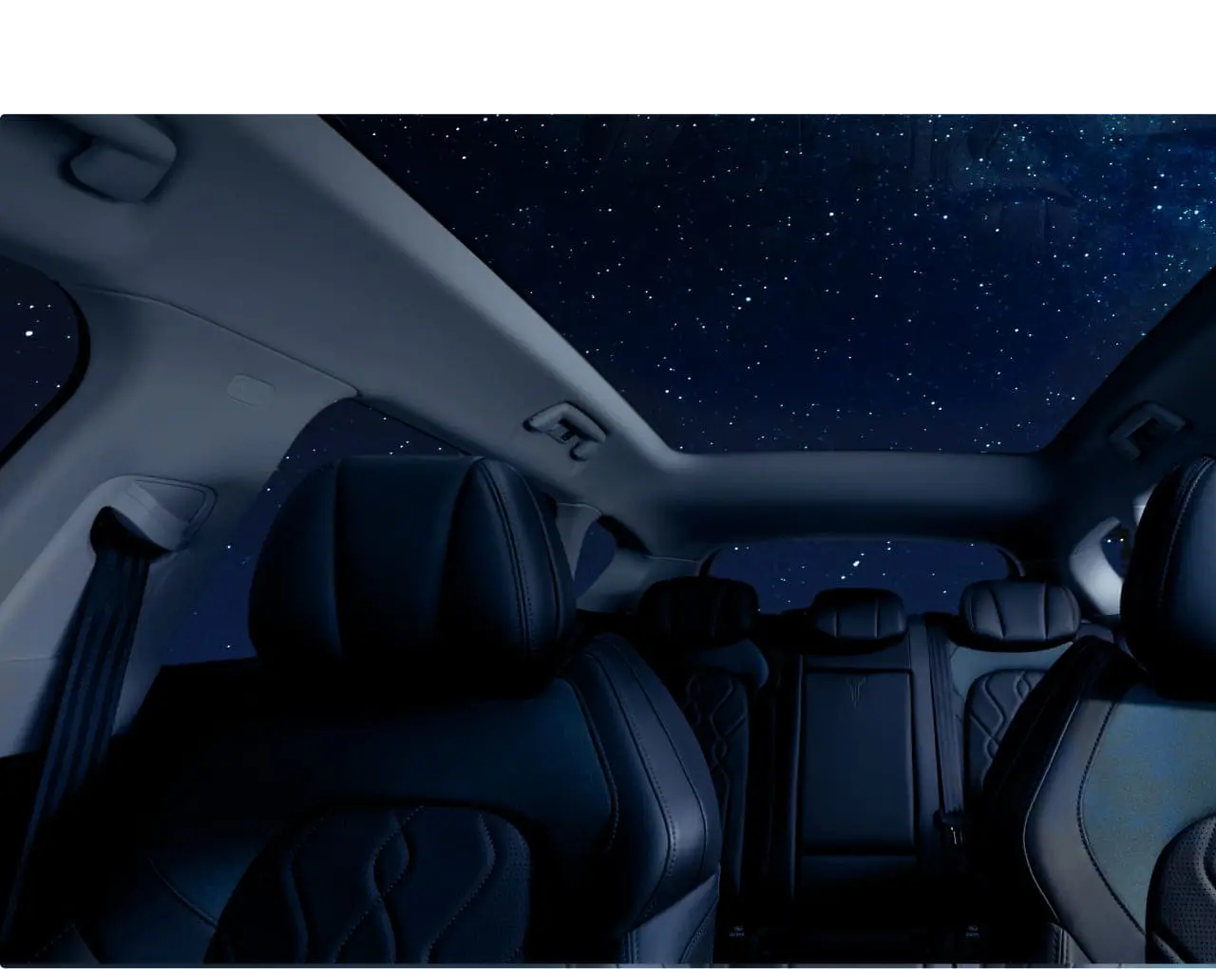
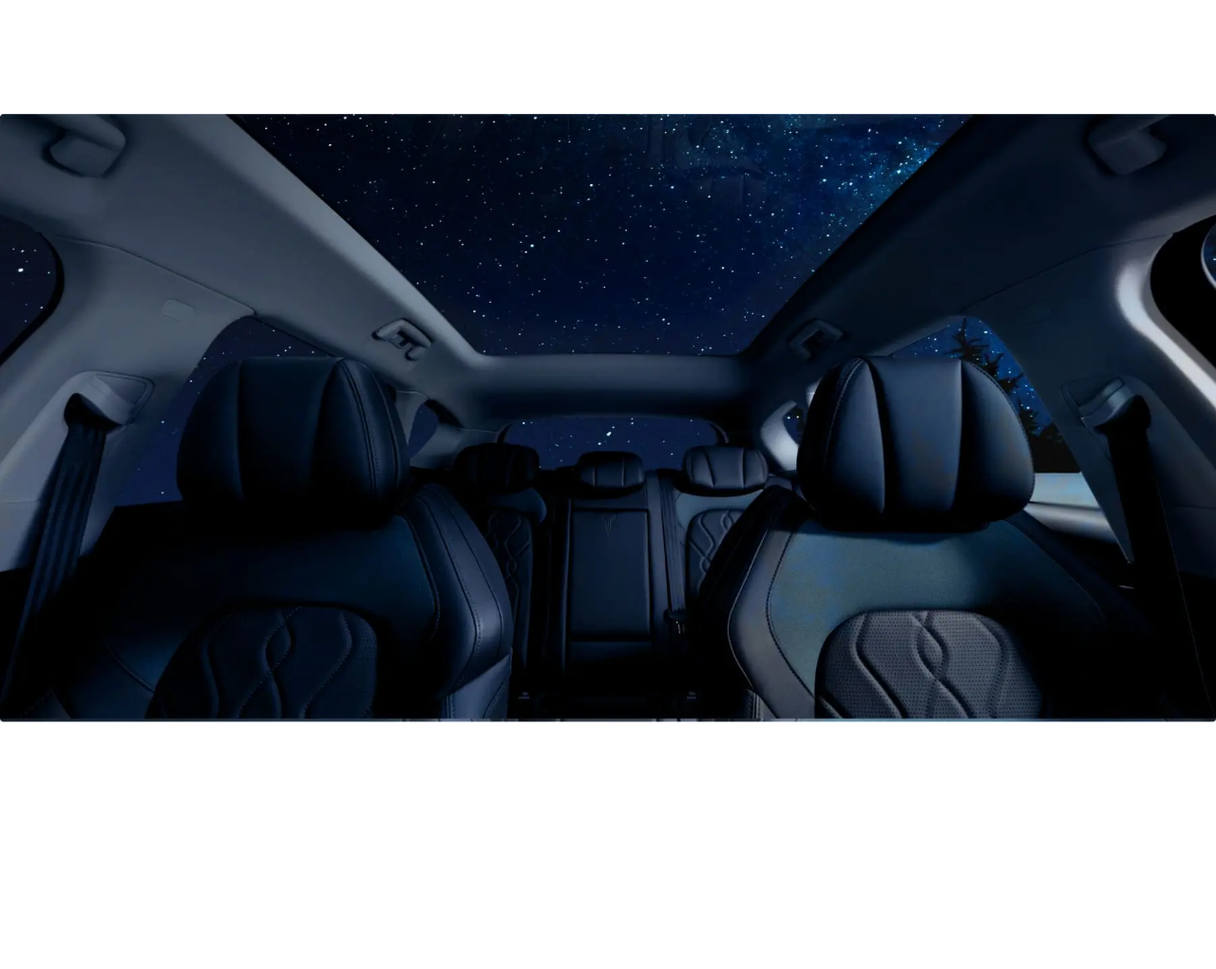
Before and after one commit to EvErmakova/evermakova.github.io, a plain HTML site: page Slider/index.html in a window 1280 px wide. Shown: the part 680-1701 px from the top of the page at 95% size. Drawn offline with nearby package versions, Linux system fonts and the light colour scheme.

Commit message:
fix image's size

```diff
--- a/Slider/styles/styles.css
+++ b/Slider/styles/styles.css
@@ -90,3 +90,10 @@ body {
         width: 100%;
     }
 }
+
+.jarallax-img img {
+    display: block;
+    width: 100%;
+    height: 100%;
+    object-fit: cover;
+}
```
